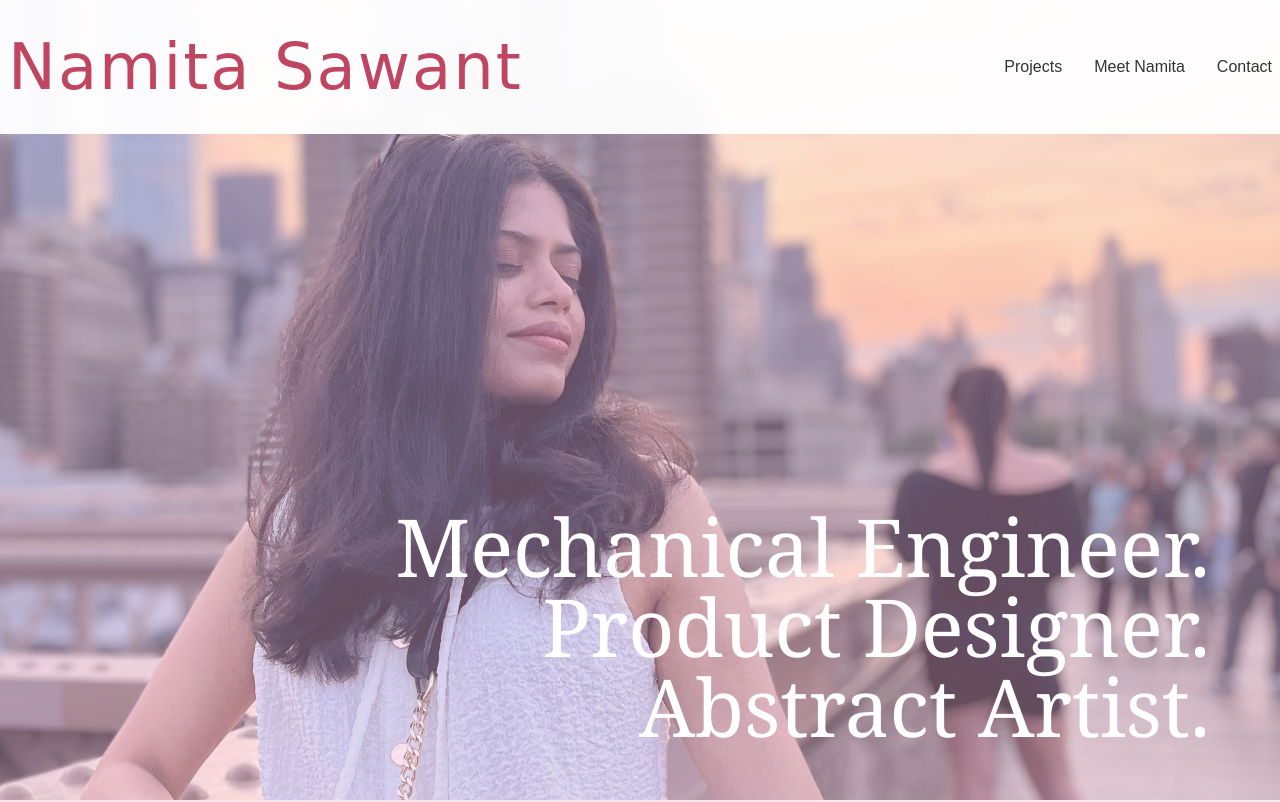
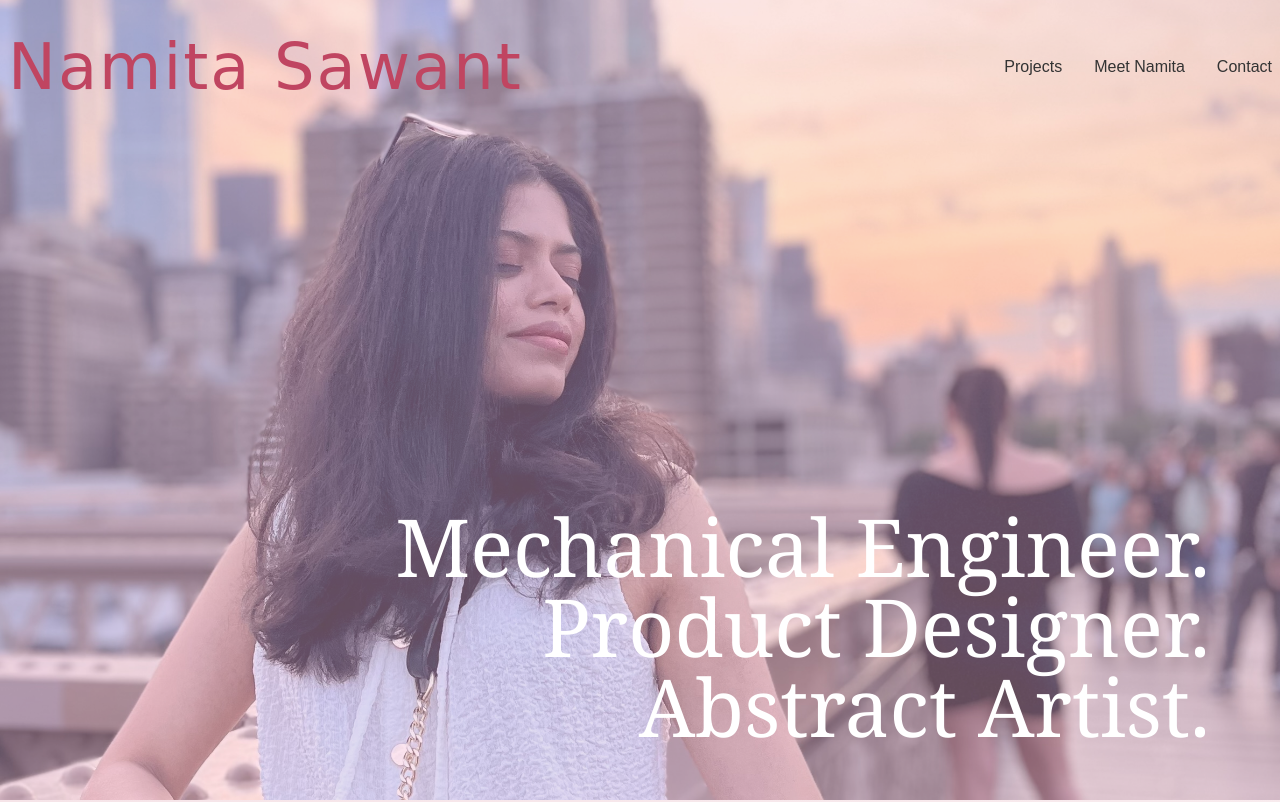
Before and after one commit to Namieta/NamitaSawant, a plain HTML site: page index.html in a window 1280 px wide. Shown: the top 802 px of the page. Drawn offline with Linux system fonts and the light colour scheme; a web font is replaced by a local one.

Commit message:
Update index.html

```diff
--- a/index.html
+++ b/index.html
@@ -34,16 +34,22 @@ f
             position: fixed;
             top: 0;
             width: 100%;
-            background: rgba(255, 255, 255, 0.95);
-            backdrop-filter: blur(10px);
+            background: transparent;          /* Changed from rgba(255, 255, 255, 0.95) */
+            backdrop-filter: none;            /* Changed from blur(10px) */
             z-index: 1000;
             padding: 1rem 0;
             transition: all 0.3s ease;
         }
 
-        nav.scrolled {
+/*         nav.scrolled {
             background: rgba(255, 255, 255, 0.98);
             box-shadow: 0 2px 20px rgba(0, 0, 0, 0.1);
+        } */
+
+        nav.scrolled {
+            background: rgba(255, 255, 255, 0.1);    /* Very subtle background */
+            backdrop-filter: blur(10px);             /* Light blur effect */
+/*             box-shadow: 0 2px 20px rgba(0, 0, 0, 0.05);  /* Subtle shadow */ */
         }
 
         .nav-container {
```
